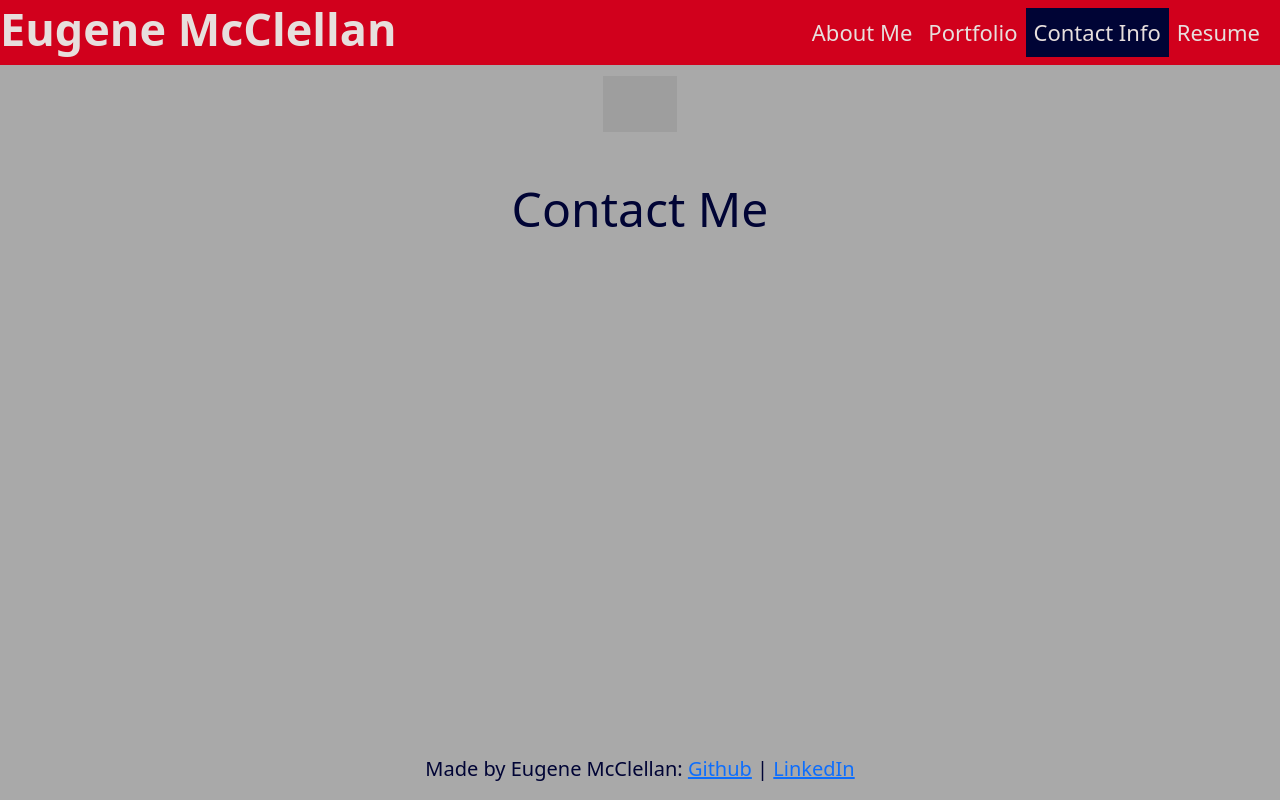
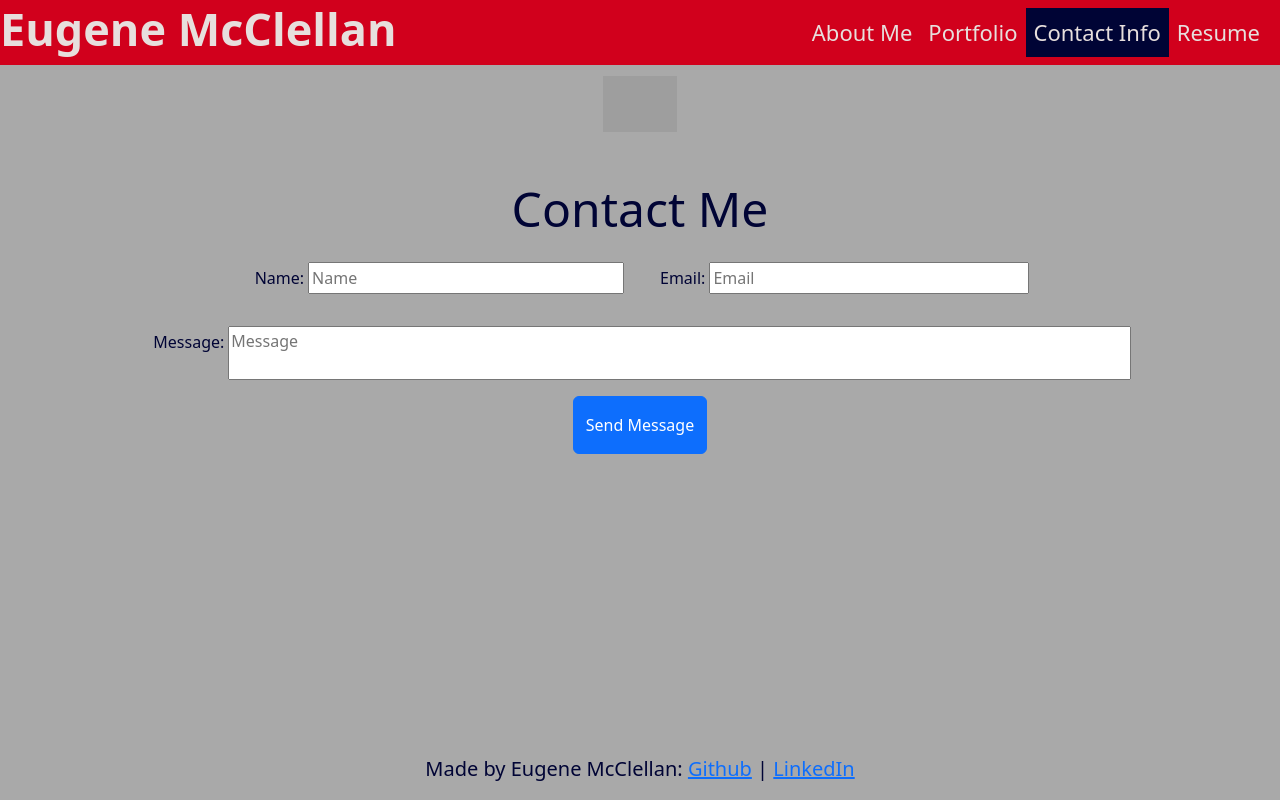
Before and after one commit to UltimaVanguard/my-react-portfolio, a React (Vite) app in the folder my-portfolio/: page /contact in a window 1280 px wide. Built offline with nearby package versions, Linux system fonts and the light colour scheme; grey boxes are pictures that could not be loaded.

Commit message:
finished contact page

```diff
--- a/my-portfolio/src/App.css
+++ b/my-portfolio/src/App.css
@@ -34,6 +34,19 @@ footer {
   position: fixed;
   bottom: 0;
   font-size: 125%;
+}
+
+form {
+  color: #000435;
+}
+
+input {
+  width: 400px;
+}
+
+textarea {
+  width: 1200px;
+  resize: none;
 }
 
 .navbar {
--- a/my-portfolio/src/pages/ContactPage.jsx
+++ b/my-portfolio/src/pages/ContactPage.jsx
@@ -1,10 +1,49 @@
-export default function ContactPage() {
+import { useState } from 'react';
+
+function ContactPage() {
+    const [name, setName] = useState('');
+    const [email, setEmail] = useState('');
+    const [content, setContent] =useState('');
+
     return (
         <div className="m-3 p-3">
             <h2 className="text-center">Contact Me</h2>
-            <p>
-
-            </p>
+            {/* <form className="ui form" onSubmit={sendTerm}> */}
+            <form className="d-flex flex-row flex-wrap justify-content-center align-items-center">
+                <div className="p-3 col-12 col-lg-4 d-flex justify-content-center">
+                    <label className='p-1'>Name:</label>
+                    <input
+                        type="text"
+                        value={name}
+                        onChange={(e) => setName(e.target.value)}
+                        placeholder="Name"
+                    />
+                </div>
+                <div className="d-flex justify-content-center p-3 col-12 col-lg-4">
+                    <label className='p-1'>Email:</label>
+                    <input
+                        type="text"
+                        value={email}
+                        onChange={(e) => setEmail(e.target.value)}
+                        placeholder="Email"
+                    />
+                </div>
+                <div className="p-3 col-12 col-lg-10 d-flex align-items-top justify-content-center">
+                    <label className='p-1'>Message:</label>
+                    <textarea
+                        value={content}
+                        onChange={(e) => setContent(e.target.value)}
+                        placeholder="Message"
+                    ></textarea>
+                </div>
+                <div className="col-12 col-lg-3 d-flex justify-content-center">
+                    <button className="btn btn-primary btn-block py-3" type="submit">
+                        Send Message
+                    </button>
+                </div>
+            </form>
         </div>
     );
-  }
+}
+
+export default ContactPage;
```
